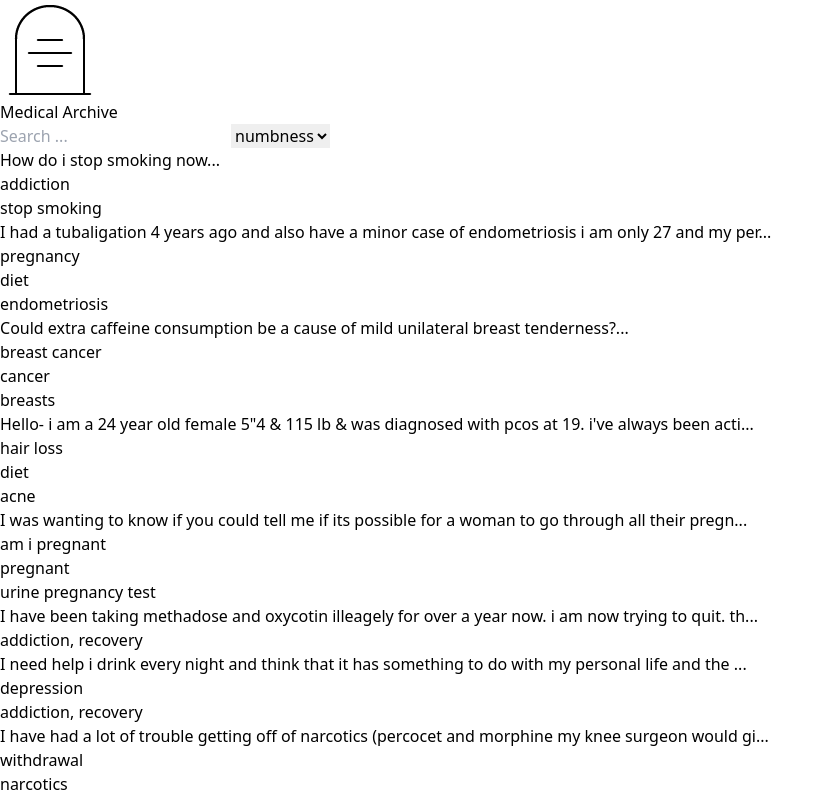
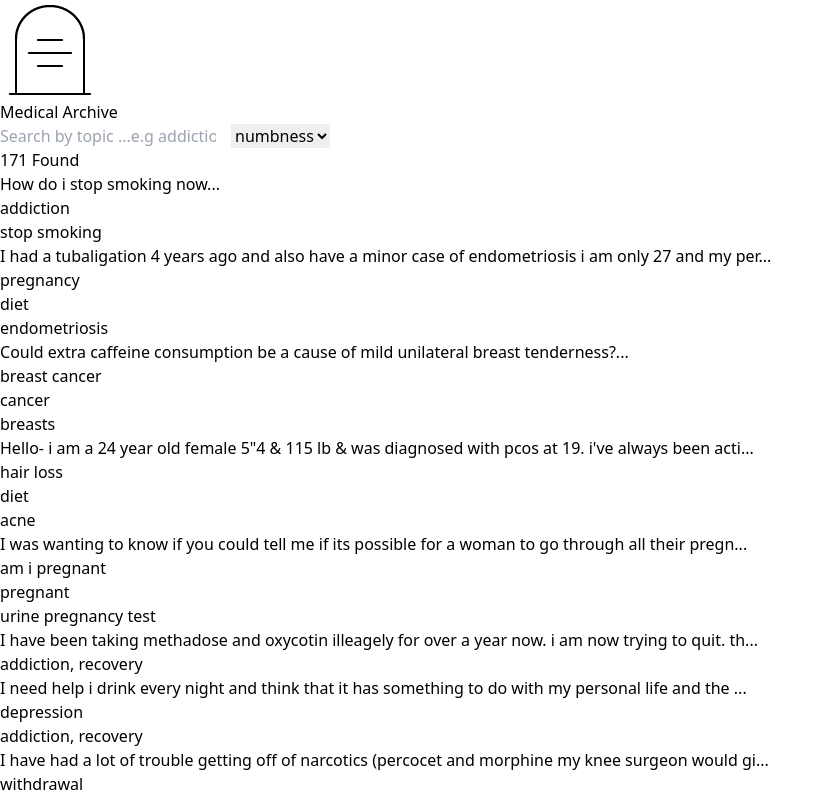
Before and after one commit to imrany/Medical-archive, a React (Vite) app: page / in a window 1280 px wide. Shown: the top 800 px of the page, without its empty margins (0-833 px from the left). Built offline with nearby package versions, Linux system fonts and the light colour scheme.

Commit message:
handled the search functionality

```diff
--- a/src/pages/Home.tsx
+++ b/src/pages/Home.tsx
@@ -3,29 +3,44 @@ import * as React from "react";
 import { GlobalContext } from "../GlobalContext";
 import img from "/favicon.png";
 import QnA from "../assets/data/sickness-answer.json";
+import { Link } from "react-router-dom";
 
 function Home() {
     const {name,path}=React.useContext(GlobalContext)
-    console.log(name,path)
-    console.log(QnA)
+    const [searchInput, setSearchInput]=React.useState('')
+    const [data,setData]=React.useState(QnA)
+
+    const handleSearch=(e:any)=>{
+        setSearchInput(e.target.value)
+        let result:any=[]
+        QnA.forEach(i => {
+            i.tags.forEach(item=>{
+            if(item.includes(searchInput)){
+                result.push(i)
+            }
+            })
+        });
+        setData(result)
+    }
     return (
         <div>
             <header className="flex justify-center my-8">
                 <img src={img} alt="logo" className="w-[80px] max-sm:w-[40px] max-sm:h-[40px]"/>
-                <p className="text-4xl font-semibold sm:mt-5 max-sm:mt-2 max-sm:text-xl">{name}</p>
+                <Link to={path} className="text-4xl font-semibold sm:mt-5 max-sm:mt-2 max-sm:text-xl">{name}</Link>
             </header>
 
             <main>
                 <div id="search" className="flex justify-center mb-10">
-                    <input type="search" placeholder="Search ..." className="border-[1px] border-gray-200 w-[50vw] max-sm:w-[60vw] p-2 rounded-md max-sm:py-1"/>
+                    <input type="search" onChange={handleSearch} placeholder="Search by topic ...e.g addiction" className="border-[1px] border-gray-200 w-[50vw] max-sm:w-[60vw] p-2 rounded-md max-sm:py-1"/>
                     <select name="" id="sort" className="sm:mx-4 sm:px-4 max-sm:px-2 max-sm:ml-2 rounded-md cursor-pointer bg-transparent border-[1px] border-gray-500" placeholder="Select type">
                         <option value="1">numbness</option>
                     </select>
                 </div>
 
-                <div className="flex justify-center items-center">
+                <div className="flex flex-col justify-center items-center">
+                    <p className="text-lg font-bold">{data.length} Found</p>
                     <div className="sm:grid lg:grid-cols-3 md:grid-cols-2 sm:gap-x-[20px] gap-y-[50px] sm:mx-10 mb-20 max-sm:flex max-sm:flex-col max-sm:items-center max-sm:mx-[5vw] max-sm:w-[90vw]">
-                        {QnA&&QnA.map((i,n)=>(
+                        {data&&data.map((i,n)=>(
                             <div className="hover:bg-gray-100 rounded-md" key={n}>
                                     <p className="text-base lg:w-[27vw]"><span className="text-lg font-bold">{i.question.slice(0,1).toUpperCase()}</span>{i.question.slice(1,100)}...</p>
 
--- a/src/types/types.ts
+++ b/src/types/types.ts
@@ -4,5 +4,5 @@ type GlobalContent={
 }
 
 export type{
-    GlobalContent
+    GlobalContent,
 }
```
